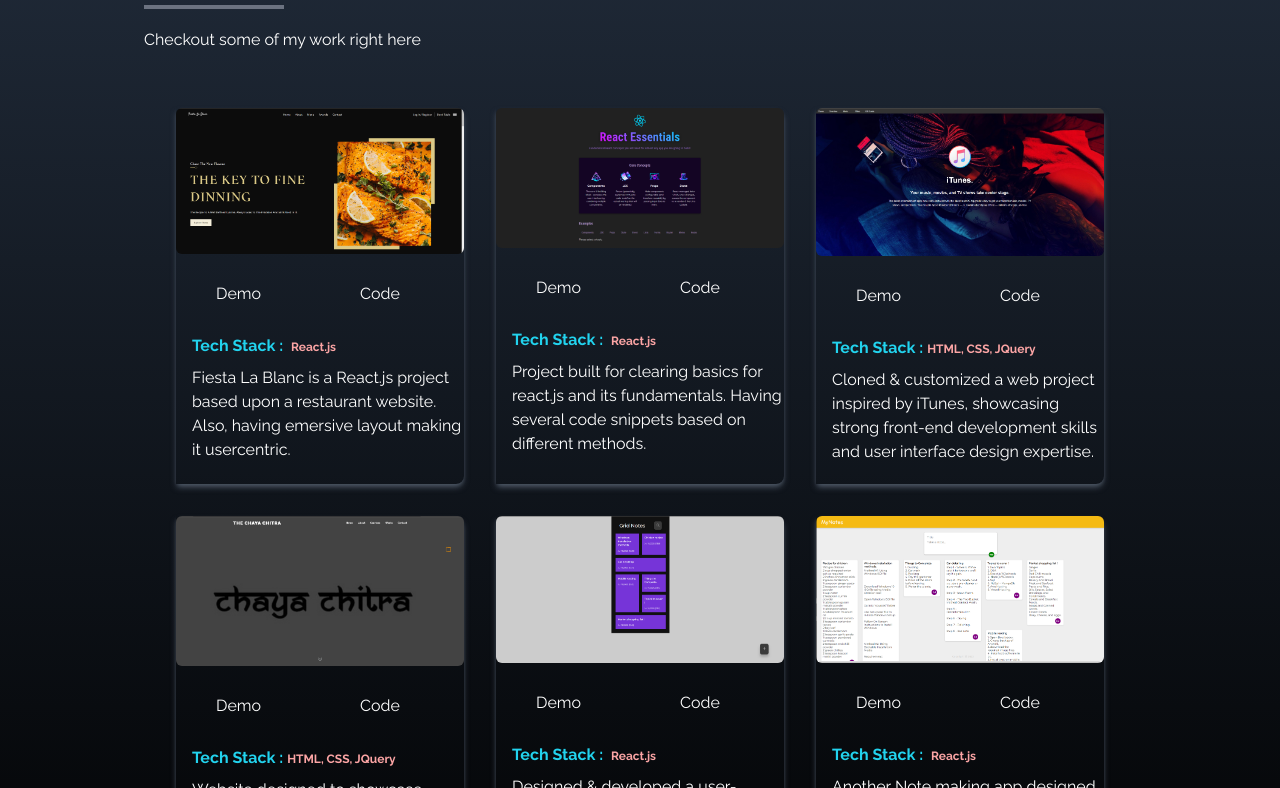
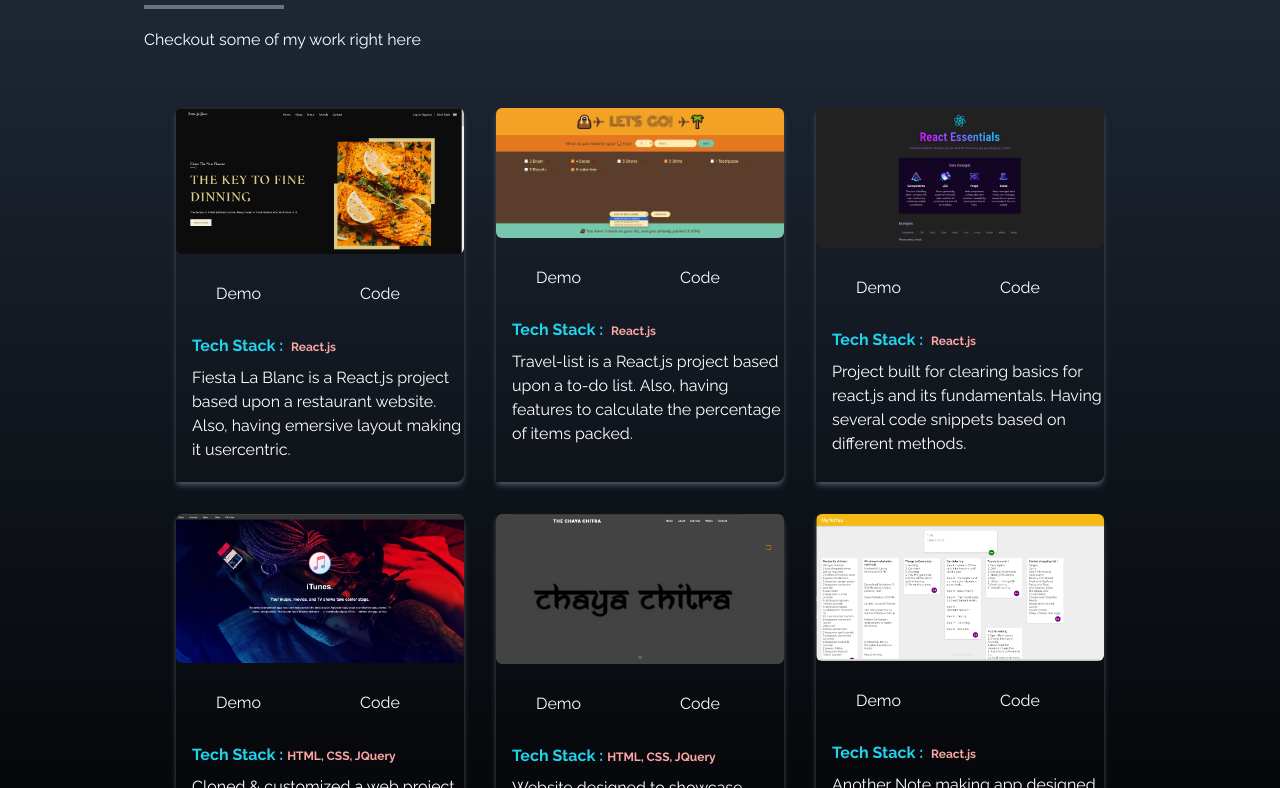
Before and after one commit to Vargos98/personal-portfolio, a React (Create React App) app: page / in a window 1280 px wide. Shown: the part 852-1640 px from the top of the page. Built offline with nearby package versions, Linux system fonts and the light colour scheme.

Commit message:
added another project in my portfolio named Travel-list

```diff
--- a/src/components/Portfolio.jsx
+++ b/src/components/Portfolio.jsx
@@ -1,10 +1,11 @@
 import React from 'react'
 import FiestaLaBlanc from '../assets/portfolio/FiestaLaBlanc.png';
-import GridNotes from '../assets/portfolio/GridNotes.png';
+// import GridNotes from '../assets/portfolio/GridNotes.png';
 import MyNotes from '../assets/portfolio/MyNotes.png';
 import ItunesClone from '../assets/portfolio/ItunesClone.png';
 import TheChayaChitra from '../assets/portfolio/TheChayaChitra.png';
 import reactEssentials from '../assets/portfolio/React-Essentials.png';
+import travelList from '../assets/portfolio/Travel-list.png';
 
 const Portfolio = () => {
 
@@ -33,6 +34,19 @@ const Portfolio = () => {
                         <p ></p>
                         <p className='mt-2 mb-5 ml-4 flex items-start fs-2 '>Fiesta La Blanc is a React.js project based upon a restaurant website. Also, having emersive layout making it usercentric.</p>
                     </div>
+
+                    <div className='shadow-md shadow-gray-600 rounded-r-lg duration-200 hover:scale-110'>
+                        <img src={travelList} alt="" className='rounded-md duration-200 hover:scale-105' />
+                        <div className='flex items-center justify-center '>
+                            <a href="https://react-basics-sooty.vercel.app/" className='w-1/2 px-6 py-3 m-4 duration-200 hover:scale-105'>Demo</a>
+                            <a href="https://github.com/Vargos98/react-basics/tree/main/travel-list" className='w-1/2 px-6 py-3 m-4 duration-200 hover:scale-105'>Code</a>
+
+                        </div>
+                        <p className='text-md bold inline ml-4 mt-5 mb-5 font-bold text-cyan-400'>Tech Stack : <span className=' text-xs mt-2 text-red-300 ml-1 '> React.js</span> </p>
+                        <p ></p>
+                        <p className='mt-2 mb-5 ml-4 flex items-start fs-2 '>Travel-list is a React.js project based upon a to-do list. Also, having features to calculate the percentage of items packed.</p>
+                    </div>
+
 
                     <div className='shadow-md shadow-gray-600 rounded-r-lg duration-200 hover:scale-110'>
                         <img src={reactEssentials} alt="" className='rounded-md duration-200 hover:scale-105' />
@@ -69,7 +83,7 @@ const Portfolio = () => {
                         <p className='mt-2 mb-5 ml-4 flex items-start fs-2 '>Website designed to showcase services provided by the company based on multi-level photography and videography.</p>
                     </div>
 
-                    <div className='shadow-md shadow-gray-600 rounded-r-lg duration-200 hover:scale-110'>
+                    {/* <div className='shadow-md shadow-gray-600 rounded-r-lg duration-200 hover:scale-110'>
                         <img src={GridNotes} alt="" className='rounded-md duration-200 hover:scale-105' />
                         <div className='flex items-center justify-center'>
                             <a href="https://grid-notes.vercel.app/" className='w-1/2 px-6 py-3 m-4 duration-200 hover:scale-105'>Demo</a>
@@ -78,7 +92,7 @@ const Portfolio = () => {
                         <p className='text-md bold inline ml-4 mt-5 mb-5 font-bold text-cyan-400'>Tech Stack : <span className=' text-xs mt-2 text-red-300 ml-1 '> React.js</span> </p>
 
                         <p className='mt-2 mb-5 ml-4 flex items-start fs-2 text-wrap '>Designed & developed a user-friendly & mobile-friendly note-taking application using React, implemented a responsive grid layout for organizing and visualizing notes.</p>
-                    </div>
+                    </div> */}
 
                     <div className='shadow-md shadow-gray-600 rounded-r-lg duration-200 hover:scale-110'>
                         <img src={MyNotes} alt="" className='rounded-md duration-200 hover:scale-105' />
```
Also changed, not shown: src/assets/portfolio/Travel-list.png (added).
